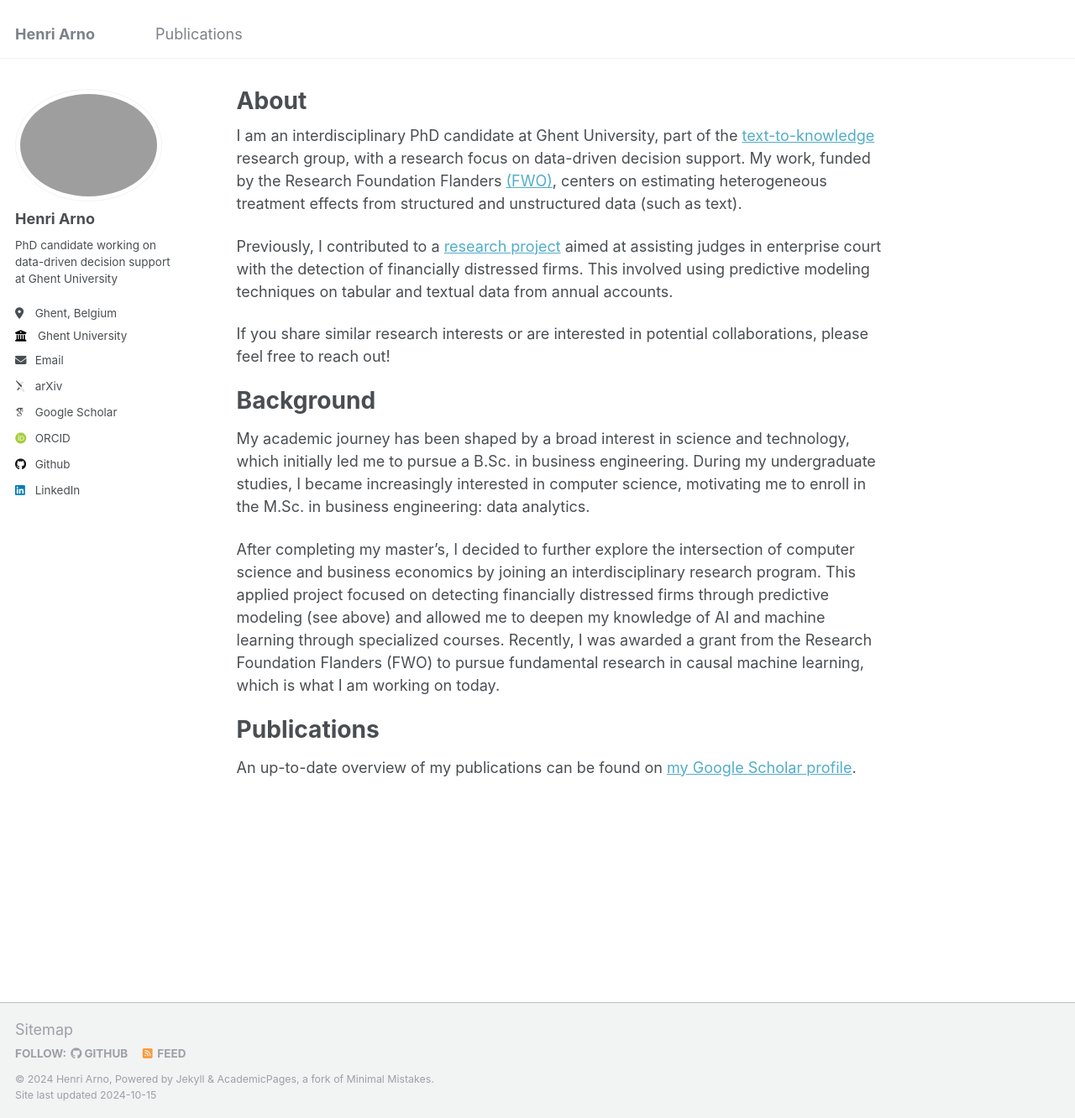
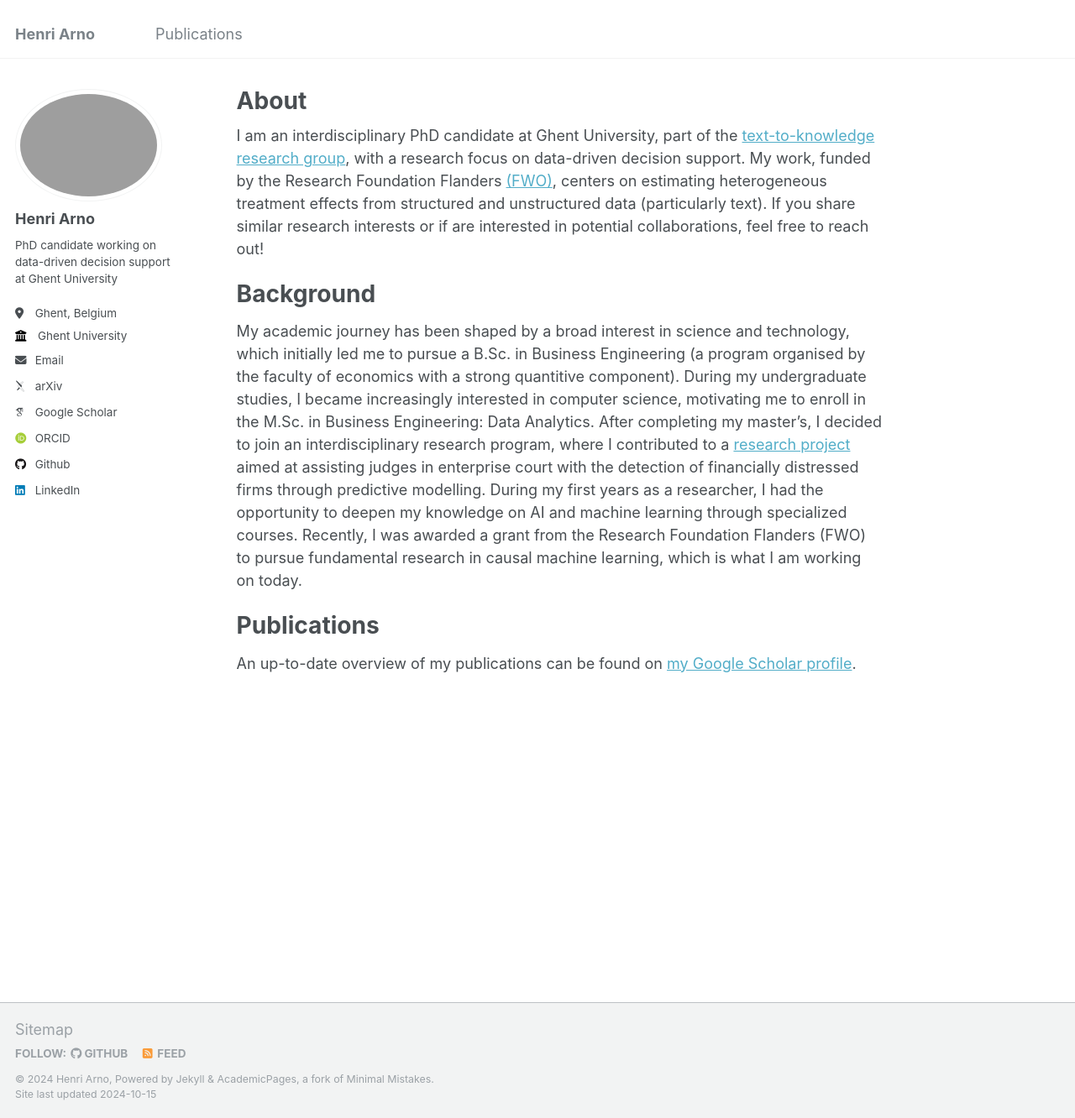
Before and after one commit to HenriArno/HenriArno.github.io, a Jekyll site: the page built from _pages/about.md, in a window 1280 px wide and 1332 px high. Shown: the whole window at 84% size. Built offline with Jekyll 4.4.1, drawn with Linux system fonts in a browser that asks for light colours; some web fonts are replaced.

Commit message:
Update about.md

```diff
--- a/_pages/about.md
+++ b/_pages/about.md
@@ -7,18 +7,11 @@ redirect_from:
   - /about.html
 ---
 
-I am an interdisciplinary PhD candidate at Ghent University, part of the [text-to-knowledge](https://ugentt2k.github.io/) research group, with a research focus on data-driven decision support. My work, funded by the Research Foundation Flanders [(FWO)](https://researchportal.be/nl/project/causale-bayesiaanse-netwerken-en-neurale-netwerken-integreren-om-probabilistisch-te), centers on estimating heterogeneous treatment effects from structured and unstructured data (such as text).
-
-Previously, I contributed to a [research project](https://researchportal.be/nl/project/evaluatie-van-ondernemingen-moeilijkheden-door-gebruik-van-machine-learning-ontwikkeling) aimed at assisting judges in enterprise court with the detection of financially distressed firms. This involved using predictive modeling techniques on tabular and textual data from annual accounts.
-
-If you share similar research interests or are interested in potential collaborations, please feel free to reach out!
+I am an interdisciplinary PhD candidate at Ghent University, part of the [text-to-knowledge research group](https://ugentt2k.github.io/), with a research focus on data-driven decision support. My work, funded by the Research Foundation Flanders [(FWO)](https://researchportal.be/nl/project/causale-bayesiaanse-netwerken-en-neurale-netwerken-integreren-om-probabilistisch-te), centers on estimating heterogeneous treatment effects from structured and unstructured data (particularly text). If you share similar research interests or if are interested in potential collaborations, feel free to reach out!
 
 Background
 ======
-My academic journey has been shaped by a broad interest in science and technology, which initially led me to pursue a B.Sc. in business engineering. During my undergraduate studies, I became increasingly interested in computer science, motivating me to enroll in the M.Sc. in business engineering: data analytics.
-
-After completing my master’s, I decided to further explore the intersection of computer science and business economics by joining an interdisciplinary research program. This applied project focused on detecting financially distressed firms through predictive modeling (see above) and allowed me to deepen my knowledge of AI and machine learning through specialized courses. Recently, I was awarded a grant from the Research Foundation Flanders (FWO) to pursue fundamental research in causal machine learning, which is what I am working on today.
-
+My academic journey has been shaped by a broad interest in science and technology, which initially led me to pursue a B.Sc. in Business Engineering (a program organised by the faculty of economics with a strong quantitive component). During my undergraduate studies, I became increasingly interested in computer science, motivating me to enroll in the M.Sc. in Business Engineering: Data Analytics. After completing my master’s, I decided to join an interdisciplinary research program, where I contributed to a [research project](https://researchportal.be/nl/project/evaluatie-van-ondernemingen-moeilijkheden-door-gebruik-van-machine-learning-ontwikkeling) aimed at assisting judges in enterprise court with the detection of financially distressed firms through predictive modelling. During my first years as a researcher, I had the opportunity to deepen my knowledge on AI and machine learning through specialized courses. Recently, I was awarded a grant from the Research Foundation Flanders (FWO) to pursue fundamental research in causal machine learning, which is what I am working on today.
 
 Publications
 ======
```
